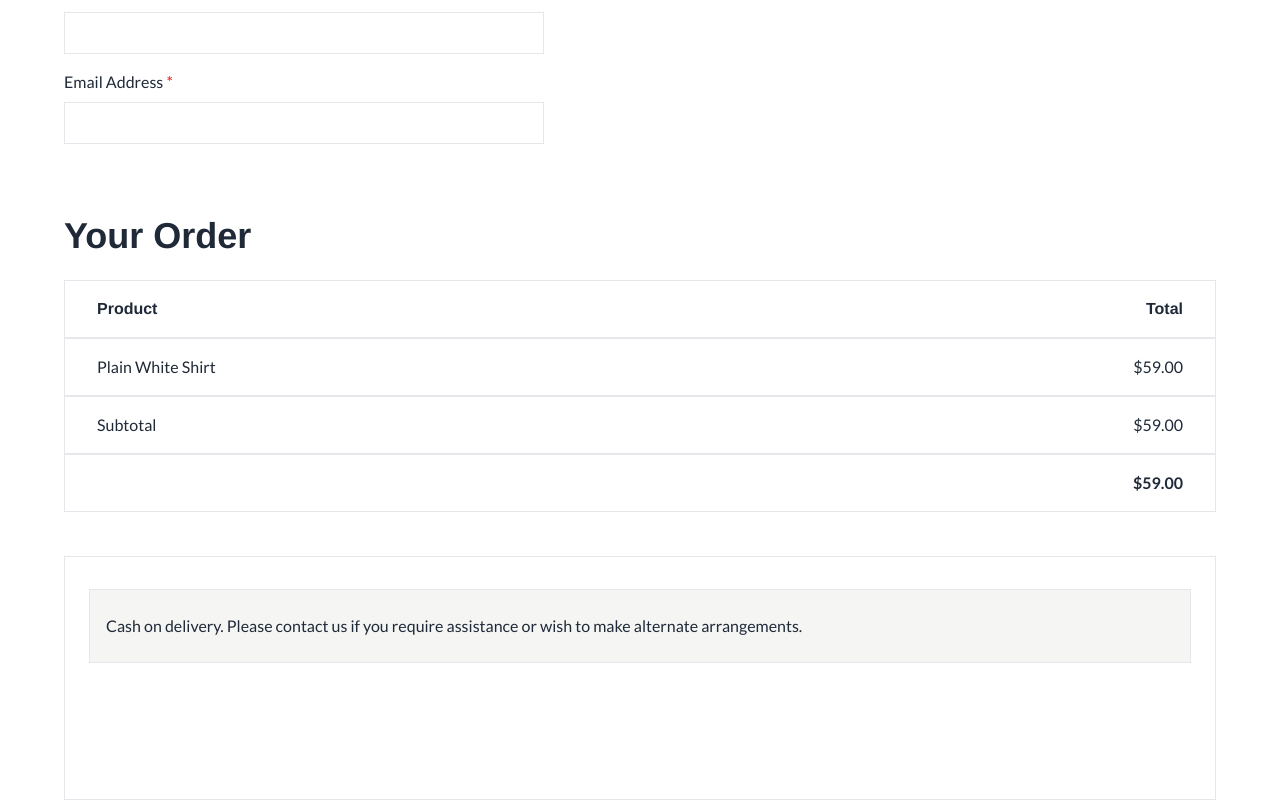
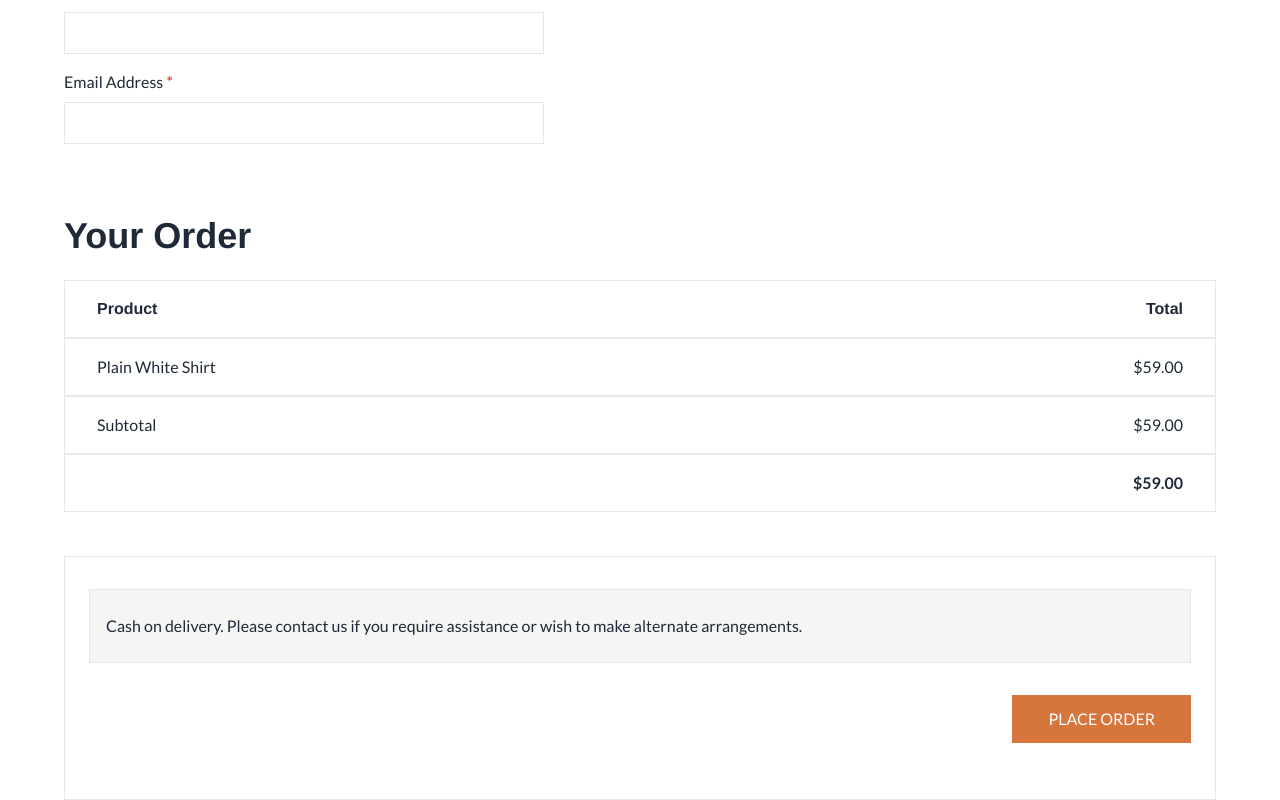
Before and after one commit to Natacha-Danbadan/Fashion-E--Commerce-Task, a React (Create React App) app: page /checkout in a window 1280 px wide. Shown: the part 434-1234 px from the top of the page. Built offline with nearby package versions, Linux system fonts and the light colour scheme; no server answers.

Commit message:
Latest changes

```diff
--- a/package.json
+++ b/package.json
@@ -12,6 +12,7 @@
     "react-icons": "^4.7.1",
     "react-router-dom": "^6.7.0",
     "react-scripts": "5.0.1",
+    "react-toastify": "^9.1.1",
     "web-vitals": "^2.1.4",
     "zustand": "^4.3.3"
   },
--- a/src/App.js
+++ b/src/App.js
@@ -1,37 +1,40 @@
-import {BrowserRouter as Router, Route, Routes} from 'react-router-dom'
-import Navbar from './components/Navbar'
-import Home from './pages/Home'
-import About from './pages/About'
-import Contact from './pages/Contact'
-import ContactMessageSent from './pages/ContactMessageSent'
-import SingleProduct from './pages/SingleProduct'
-import Cart from './pages/Cart'
-import Checkout from './pages/Checkout'
-import Footer from './components/Footer'
-import ProductProvider from './context/SingleItemContext'
-
-
+import { BrowserRouter as Router, Route, Routes } from "react-router-dom";
+import Navbar from "./components/Navbar";
+import Home from "./pages/Home";
+import About from "./pages/About";
+import Contact from "./pages/Contact";
+import ContactMessageSent from "./pages/ContactMessageSent";
+import SingleProduct from "./pages/SingleProduct";
+import Cart from "./pages/Cart";
+import Checkout from "./pages/Checkout";
+import Footer from "./components/Footer";
+import ProductProvider from "./context/SingleItemContext";
+import { ToastContainer } from "react-toastify";
+import "react-toastify/dist/ReactToastify.css";
 
 function App() {
   return (
     <ProductProvider>
       <Router>
-        <div className='h-screen'>
-          <Navbar/>
+        <div className="h-screen">
+          <Navbar />
+          <ToastContainer />
           <main>
             <Routes>
-              <Route path='/' element = { <Home/> } />
-              <Route path='/about' element = { <About/> } />
-              <Route path='/contact' element = { <Contact/> } />
-              <Route path='/contact-message-sent' element = { <ContactMessageSent/> } />
-              <Route path='/product/:id' element = { <SingleProduct/> } />
-              <Route path='/cart' element = { <Cart/> } />
-              <Route path='/checkout' element = { <Checkout/> } />
+              <Route path="/" element={<Home />} />
+              <Route path="/about" element={<About />} />
+              <Route path="/contact" element={<Contact />} />
+              <Route
+                path="/contact-message-sent"
+                element={<ContactMessageSent />}
+              />
+              <Route path="/product/:id" element={<SingleProduct />} />
+              <Route path="/cart" element={<Cart />} />
+              <Route path="/checkout" element={<Checkout />} />
             </Routes>
           </main>
-          <Footer/>
+          <Footer />
         </div>
-
       </Router>
     </ProductProvider>
   );
--- a/src/components/CheckingOut.jsx
+++ b/src/components/CheckingOut.jsx
@@ -1,6 +1,28 @@
+import { toast } from "react-toastify";
 import CheckoutSuccessMessage from "./CheckoutSuccessMessage";
 
 function CheckingOut() {
+  const notify = () => {
+    return toast(<CheckoutSuccessMessage />, {
+      position: "top-center",
+      autoClose: 5000,
+      hideProgressBar: true,
+      closeOnClick: true,
+      closeButton: false,
+      pauseOnHover: true,
+      draggable: true,
+      progress: undefined,
+      theme: "light",
+      style: {
+        backgroundColor: "#D6763C",
+        color: "white",
+        margin: "0 auto",
+        padding: "30px 10px",
+        fontSize: "16px",
+        fontFamily: "lato",
+      },
+    });
+  };
   return (
     <div className="px-16 pt-4">
       <div>
@@ -119,17 +141,16 @@ function CheckingOut() {
           <div className="flex justify-between pb-14">
             <div></div>
             <button
-              className="bg-orange text-white font-lato font-base py-3 px-9"
-
+              className="bg-checkout text-white font-lato font-base py-3 px-9"
+              onClick={notify}
             >
               PLACE ORDER
             </button>
           </div>
         </div>
       </div>
-
     </div>
-  )
+  );
 }
 
-export default CheckingOut
+export default CheckingOut;
--- a/src/components/CheckoutSuccessMessage.jsx
+++ b/src/components/CheckoutSuccessMessage.jsx
@@ -1,9 +1,7 @@
 function CheckoutSuccessMessage() {
   return (
-    <div>
-      <div className="bg-checkout text-white py-18 px-14 mx-auto w-5/12">
-        Order placed successfully 🙌
-      </div>
+    <div className="">
+      ORDER PLACED SUCCESSFULLY 🙌
     </div>
   );
 }
--- a/src/pages/About.jsx
+++ b/src/pages/About.jsx
@@ -1,11 +1,11 @@
-import FounderAndTestimonials from "../components/FounderAndTestimonials"
+import FounderAndTestimonials from "../components/FounderAndTestimonials";
 
 function About() {
   return (
     <div>
       <FounderAndTestimonials />
     </div>
-  )
+  );
 }
 
-export default About
+export default About;
--- a/tailwind.config.js
+++ b/tailwind.config.js
@@ -15,11 +15,11 @@ module.exports = {
         testimonialSection: "#E5E5E5",
         testimonialTexts: "#555555",
         testifierName: "#1D1D1D",
-        asterik: '#EB1414'
+        asterik: "#EB1414",
       },
       screens: {
-        'xs': '360px',
-      }
+        xs: "360px",
+      },
     },
   },
   plugins: [require("daisyui")],
```
Also changed, not shown: src/index.css (line endings or trailing spaces), 1 other file (tests, documents, lock files or other folders).
